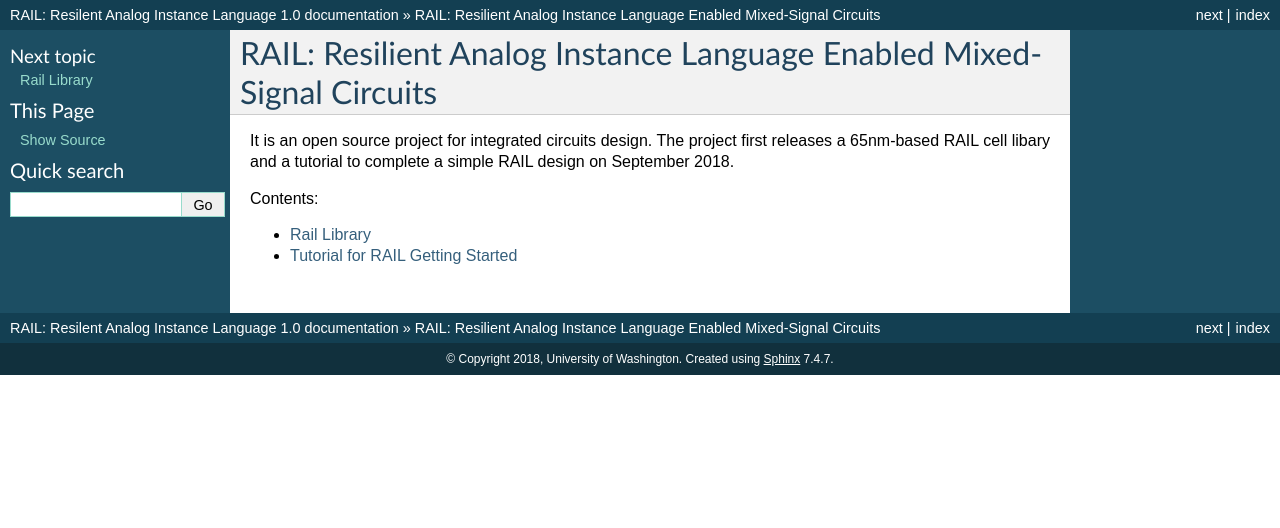
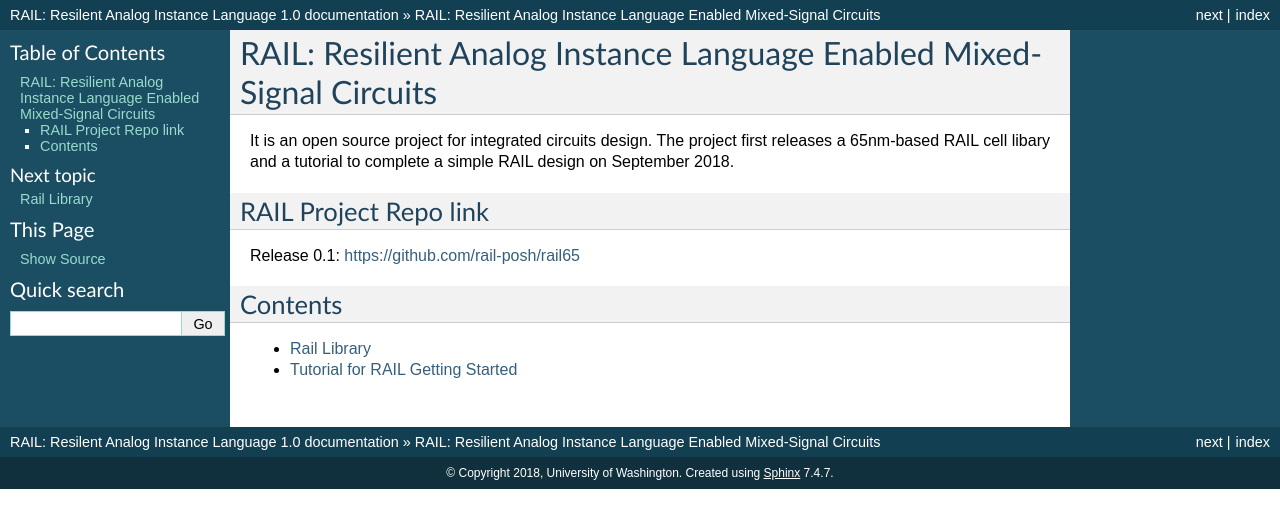
Before and after one commit to silicontalks/raildoc, a Sphinx documentation site: the page built from docs/index.rst, in a window 1280 px wide. Shown: the top 528 px of the page. Built offline with Sphinx 7.4.7, drawn with Linux system fonts in a browser that asks for light colours.

Commit message:
add the github repo link

```diff
--- a/docs/index.rst
+++ b/docs/index.rst
@@ -9,7 +9,12 @@ RAIL: Resilient Analog Instance Language Enabled Mixed-Signal Circuits
 It is an open source project for integrated circuits design.
 The project first releases a 65nm-based RAIL cell libary and a tutorial to complete a simple RAIL design on September 2018.
 
-Contents:
+RAIL Project Repo link
+^^^^^^^^^^^^^^^^^^^^^^^
+Release 0.1: https://github.com/rail-posh/rail65
+
+Contents
+^^^^^^^^
 
 .. toctree::
    :maxdepth: 2
```
